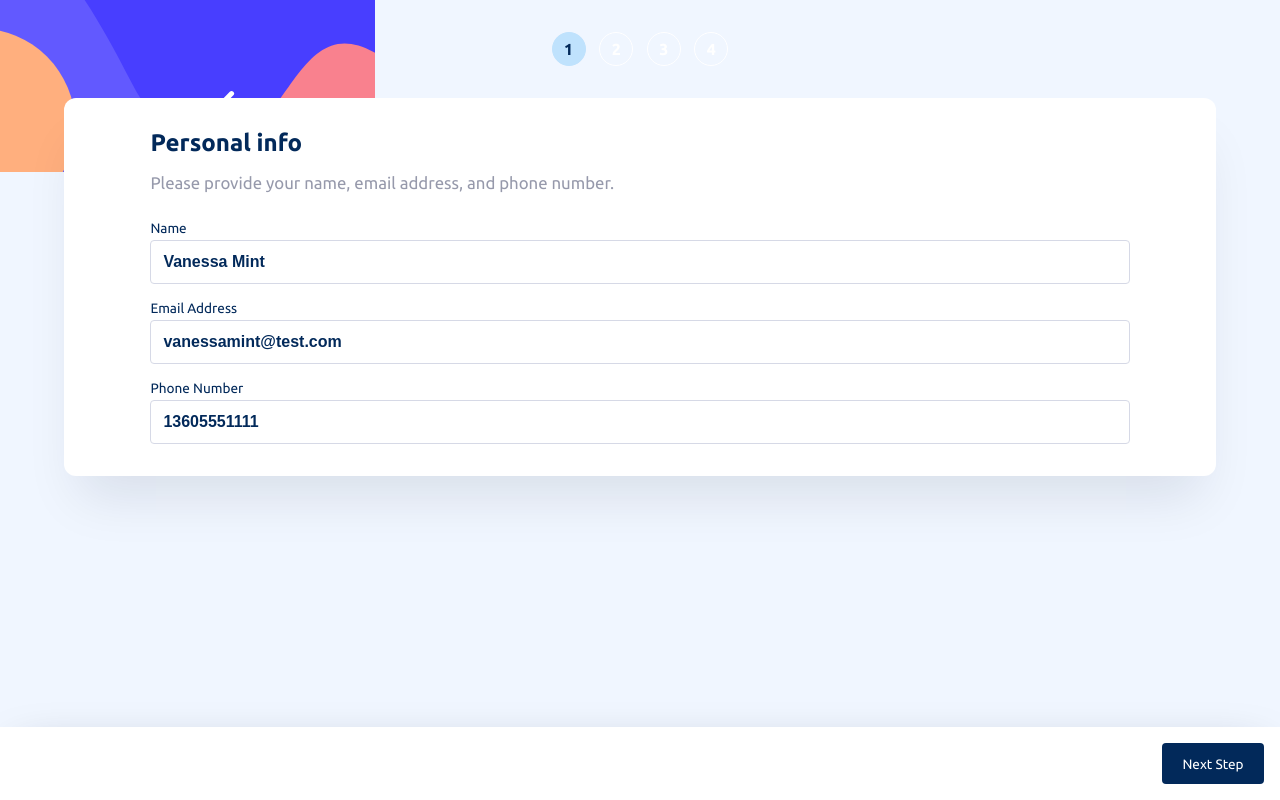
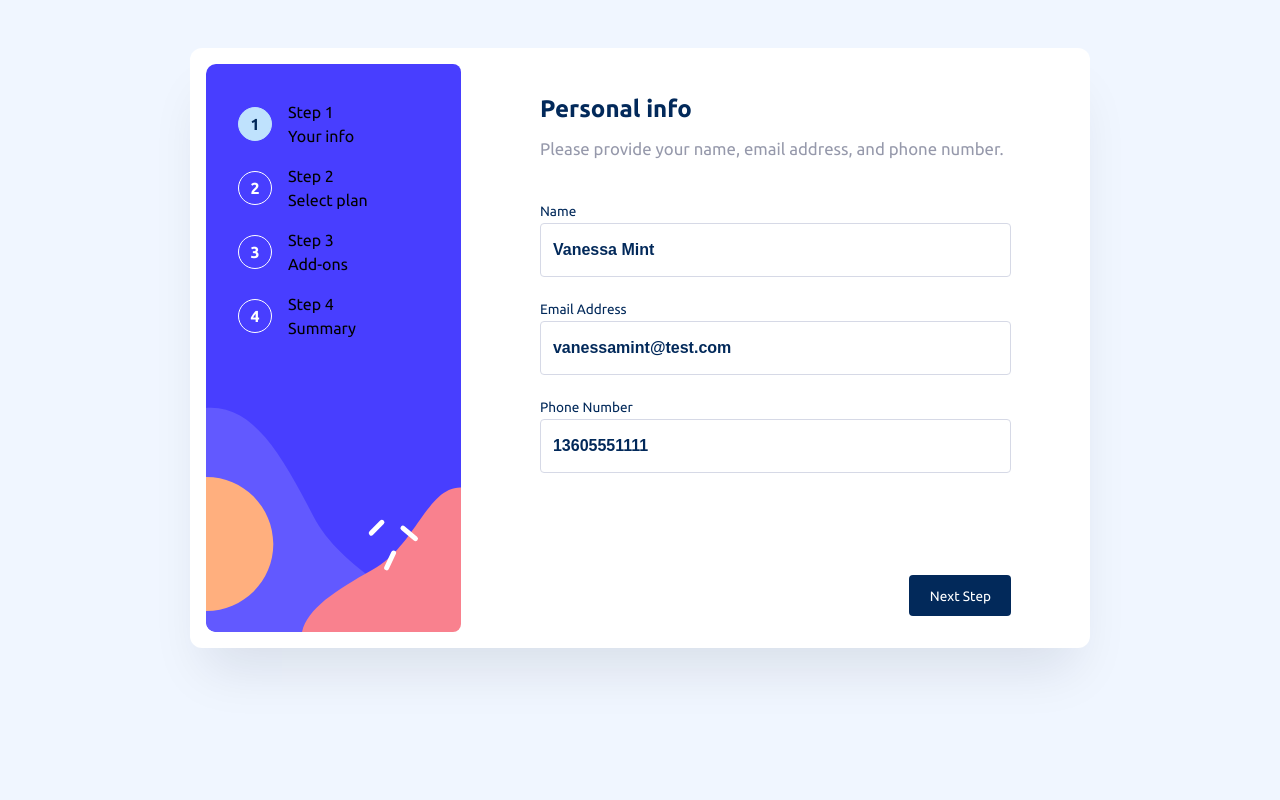
Before and after one commit to Patrick-Dolan/FM-multi-step-form, a plain HTML site: page index.html in a window 1280 px wide. Drawn offline with Linux system fonts and the light colour scheme.

Commit message:
update styles for desktop responsiveness

```diff
--- a/index.html
+++ b/index.html
@@ -15,8 +15,7 @@
 </head>
 <body class="container">
 
-  <!-- Sidebar start -->
-
+  <!-- Mobile Sidebar start -->
   <ul id="mobile-step-indicator">
     <li><p class="step-indicator__number step-indicator__active">1</p></li>
     <li><p class="step-indicator__number">2</p></li>
@@ -24,7 +23,9 @@
     <li><p class="step-indicator__number">4</p></li>
   </ul>
 
-  <div id="desktop-step-indicator" class="hidden">
+  <form id="multi-step-form">
+    <!-- Desktop Sidebar start -->
+    <div id="desktop-step-indicator">
       <ul>
         <li>
           <p class="step-indicator__number step-indicator__active">1</p>
@@ -56,11 +57,7 @@
         </li>
       </ul>
     </div>
-
-  <!-- Sidebar end -->
-
-  <form id="multi-step-form">
-    <div id="form__step-container">
+    <div id="form__step-wrapper">
       <!-- Step 1 start -->
       <div id="form__step-1" class="form__step">
         <h2 class="form__step-title">Personal info</h2>
@@ -202,14 +199,12 @@
           </p>
         </div>
       </div>
-    </div>
-
       <!-- Form step and submit buttons -->
-    <!-- TODO make it so form buttons cant cover content on mobile devices if it gets too long. -->
       <div id="form__buttons">
         <button id="previous-step-button" type="button" class="button-neutral hidden">Go Back</button>
         <button id="next-step-button" type="button" class="button-primary">Next Step</button>
         <button id="submit-button" type="submit" class="button-secondary hidden">Confirm</button>
+      </div>
     </div>
   </form>
 
--- a/styles.css
+++ b/styles.css
@@ -26,9 +26,18 @@ body {
   font-family: 'Ubuntu', sans-serif;
   background-image: url("/assets/images/bg-sidebar-mobile.svg");
   background-repeat: no-repeat;
+  background-size: 100%;
   background-color: hsl(217, 100%, 97%);
+  /* TODO remove padding bottom via media query when on desktop */
   /* PADDING BOTTOM IS FOR MOBILE SO BUTTONS DON'T LET CONTENT HIDE BEHIND THEM */
   padding-bottom: 6em;
+}
+
+@media screen and (min-width: 785px) {
+  body {
+    background-image: none;
+    padding-bottom: 0;
+  }
 }
 
 h1, h2, h3, h4, h5, h6 {
@@ -79,17 +88,48 @@ hr {
 
 /* Form Styles */
 
-#form__step-container {
+#multi-step-form {
+  display: flex;
+  justify-content: space-between;
+  align-items: center;
   box-shadow: 0px 35px 50px -15px var(--shadow);
   width: 100%;
   background-color: var(--form-background);
   border-radius: .75rem;
 }
 
+@media screen and (min-width: 785px) {
+  #multi-step-form {
+    max-width: 900px;
+    margin: 3em auto;
+  }
+}
+
+#form__step-wrapper {
+  display: flex;
+  flex-direction: column;
+  justify-content: space-between;
+  align-items: center;
+  width: 100%;
+  height: 100%;
+}
+
+@media screen and (min-width: 785px) {
+  #form__step-wrapper {
+    min-height: 35.5em;
+  }
+}
+
 .form__step {
   max-width: 85%;
   margin: 0 auto;
   padding: 1.5em 0;
+}
+
+@media screen and (min-width: 785px) {
+  .form__step {
+    min-width: 75%;
+  }
 }
 
 .form__step-title {
@@ -100,6 +140,12 @@ hr {
   color: var(--text-neutral);
   font-size: 1.05rem;
   margin-top: .75em;
+}
+
+@media screen and (min-width: 785px) {
+  .form__step-paragraph {
+    margin-bottom: 2em;
+  }
 }
 
 #form__submission-complete {
@@ -120,6 +166,12 @@ hr {
   margin-bottom: .5em;
 }
 
+@media screen and (min-width: 785px) {
+  .form__group {
+    margin-bottom: 1em;
+  }
+}
+
 .form__group input {
   border: 1px solid var(--light-border);
   color: var(--primary-color);
@@ -127,6 +179,12 @@ hr {
   padding: .75rem .75rem;
   font-size: 1rem;
   font-weight: 700;
+}
+
+@media screen and (min-width: 785px) {
+  .form__group input {
+    height: 1.75em;
+  }
 }
 
 .form__group label {
@@ -154,12 +212,50 @@ hr {
 
 /* Form step indicator */
 
+#desktop-step-indicator {
+  display: none;
+  background-image: url("/assets/images/bg-sidebar-desktop.svg");
+  background-size: cover;
+  height: 30rem;
+  width: 40%;
+  margin: 0;
+  border-radius: .5rem;
+}
+
+#desktop-step-indicator ul {
+  margin-top: 2.25em;
+}
+
+#desktop-step-indicator ul li {
+  margin-bottom: 1em;
+  display: flex;
+  align-items: center;
+}
+
+@media screen and (min-width: 785px){
+  #desktop-step-indicator {
+    display: flex;
+    justify-content: space-between;
+    margin: 1em 0 1em 1em;
+    padding: 0 2em;
+    /* Height and Width are the same as the background image */
+    height: 568px;
+    width: 274px;
+  }
+}
+
 #mobile-step-indicator {
   display: flex;
   justify-content: center;
   align-items: center;
   margin: 2em 0 2em 0;
   gap: .85em;
+}
+
+@media screen and (min-width: 785px){
+  #mobile-step-indicator {
+    display: none;
+  }
 }
 
 #desktop-step-indicator li {
@@ -287,6 +383,13 @@ hr {
   margin-bottom: .65em;
 }
 
+@media screen and (min-width: 785px) {
+  .form__addon-card {
+    padding: 1.5em 1em;
+    gap: 2em;
+  }
+}
+
 .form__addon-card:last-child {
   margin-bottom: 0;
 }
@@ -326,6 +429,16 @@ hr {
 .form__addon-card--details {
   color: var(--text-neutral);
   font-size: .8rem;
+}
+
+@media screen and (min-width: 785px){
+  .form__addon-card--title {
+    font-size: 1rem;
+  }
+
+  .form__addon-card--details {
+    font-size: 1rem;
+  }
 }
 
 .form__addon-card--price {
@@ -428,6 +541,20 @@ hr {
   background: var(--form-background);
 }
 
+@media screen and (min-width: 785px) {
+  #form__buttons {
+    position: static;
+    box-shadow: none;
+    padding: 0;
+    display: flex;
+    min-width: 75%;
+    max-width: 85%;
+    margin: 0 auto;
+    margin-top: auto;
+    margin-bottom: 1em;
+  }
+}
+
 #next-step-button {
   margin-left: auto;
 }
```
Lines whose indentation alone changed are shown as unchanged.
